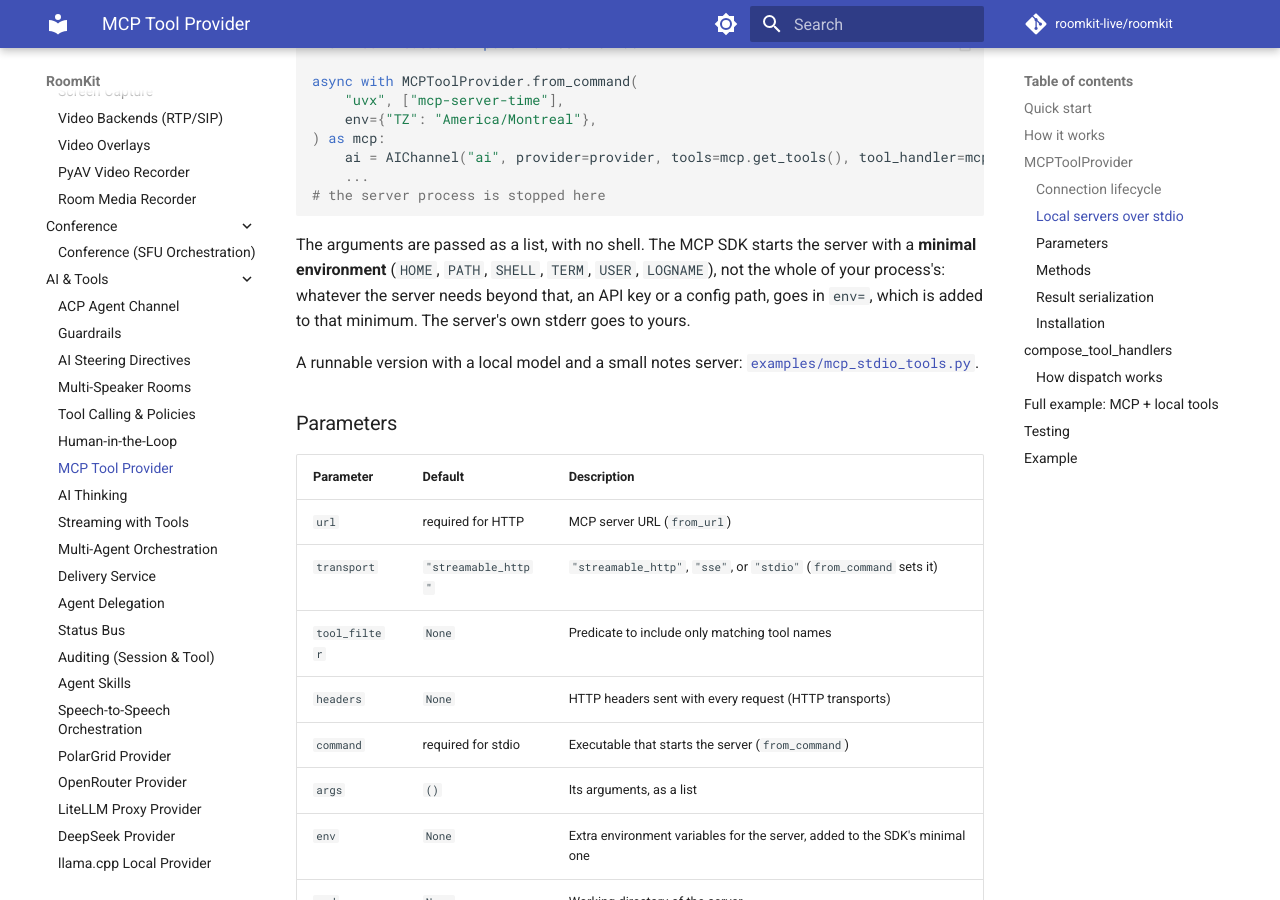
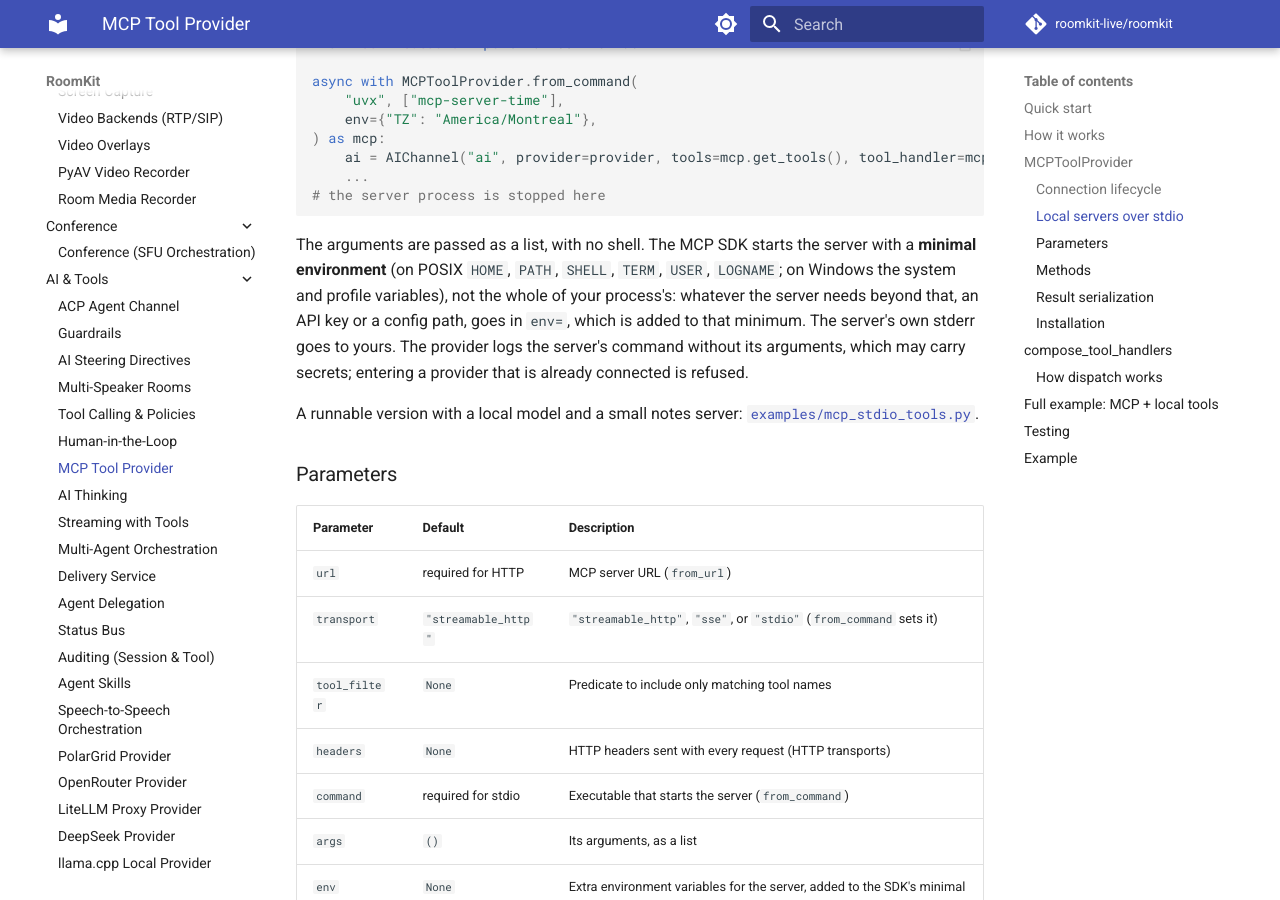
Before and after one commit to roomkit-live/roomkit-docs, an MkDocs documentation site: the page built from docs/guides/mcp-tool-provider.md, in a window 1280 px wide and 900 px high, scrolled down 2101 px. Built offline with MkDocs 1.6.1 and Material for MkDocs 9.7.7, drawn with Linux system fonts in a browser that asks for light colours; comment, search, counter and statistics services are not loaded; some of the changed text lies outside the part shown.

Commit message:
docs(mcp): the stdio environment per OS, and what the connect log keeps out (RMK-215)

````diff
--- a/docs/guides/mcp-tool-provider.md
+++ b/docs/guides/mcp-tool-provider.md
@@ -88,7 +88,7 @@ async with MCPToolProvider.from_command(
 # the server process is stopped here
 ```
 
-The arguments are passed as a list, with no shell. The MCP SDK starts the server with a **minimal environment** (`HOME`, `PATH`, `SHELL`, `TERM`, `USER`, `LOGNAME`), not the whole of your process's: whatever the server needs beyond that, an API key or a config path, goes in `env=`, which is added to that minimum. The server's own stderr goes to yours.
+The arguments are passed as a list, with no shell. The MCP SDK starts the server with a **minimal environment** (on POSIX `HOME`, `PATH`, `SHELL`, `TERM`, `USER`, `LOGNAME`; on Windows the system and profile variables), not the whole of your process's: whatever the server needs beyond that, an API key or a config path, goes in `env=`, which is added to that minimum. The server's own stderr goes to yours. The provider logs the server's command without its arguments, which may carry secrets; entering a provider that is already connected is refused.
 
 A runnable version with a local model and a small notes server: [`examples/mcp_stdio_tools.py`](https://github.com/roomkit-live/roomkit/blob/main/examples/mcp_stdio_tools.py).
 
````
Also changed, not shown: other parts of docs/guides/mcp-tool-provider.md (+1 -1 lines).
